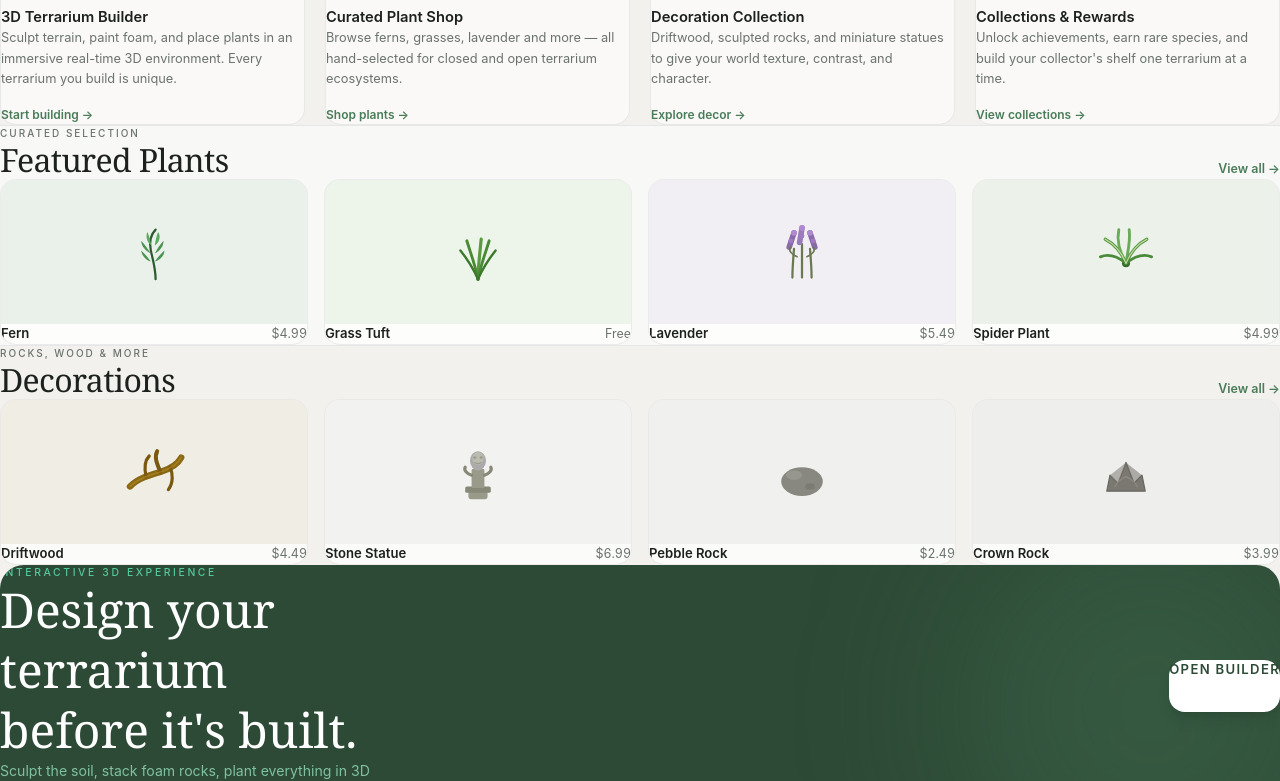
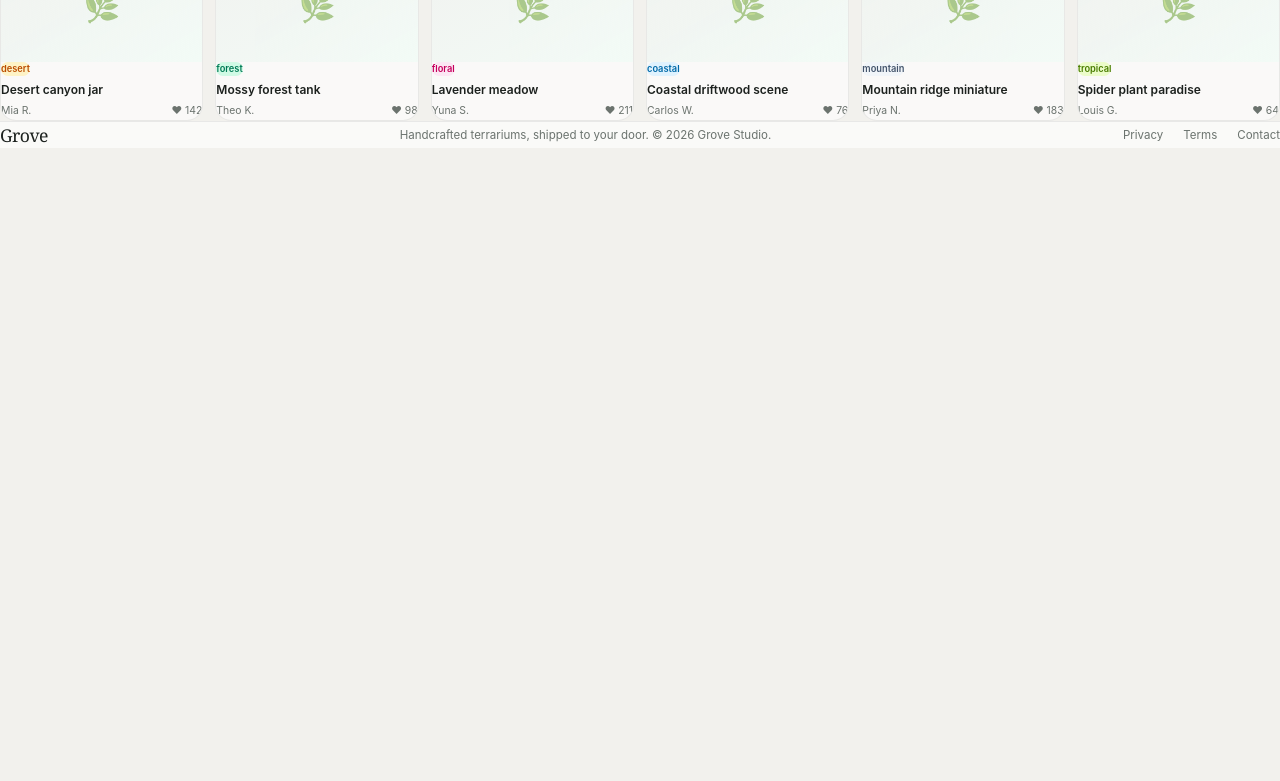
Before and after one commit to zimosi/Grove, a Next.js app: page / in a window 1280 px wide. Shown: the part 840-1621 px from the top of the page. After the commit the page ends 988 px from the top, so only its background shows below. Built offline with nearby package versions, Linux system fonts and the light colour scheme.

Commit message:
Remove feature cards, plant/decor showcase, and builder promo banner from homepage

```diff
--- a/src/app/page.tsx
+++ b/src/app/page.tsx
@@ -1,41 +1,4 @@
 import Link from "next/link";
-import { PLANTS, DECORATIONS } from "@/data/catalog";
-
-// ── Feature cards ────────────────────────────────────────────────────────────
-const FEATURES = [
-  {
-    icon: "🌿",
-    title: "3D Terrarium Builder",
-    body: "Sculpt terrain, paint foam, and place plants in an immersive real-time 3D environment. Every terrarium you build is unique.",
-    href: "/builder",
-    cta: "Start building",
-  },
-  {
-    icon: "🪴",
-    title: "Curated Plant Shop",
-    body: "Browse ferns, grasses, lavender and more — all hand-selected for closed and open terrarium ecosystems.",
-    href: "/plants",
-    cta: "Shop plants",
-  },
-  {
-    icon: "🪨",
-    title: "Decoration Collection",
-    body: "Driftwood, sculpted rocks, and miniature statues to give your world texture, contrast, and character.",
-    href: "/decorations",
-    cta: "Explore decor",
-  },
-  {
-    icon: "🏅",
-    title: "Collections & Rewards",
-    body: "Unlock achievements, earn rare species, and build your collector's shelf one terrarium at a time.",
-    href: "/collections",
-    cta: "View collections",
-  },
-];
-
-// ── Showcase items pulled from catalog ───────────────────────────────────────
-const SHOWCASE_PLANTS = PLANTS.slice(0, 4);
-const SHOWCASE_DECOR  = DECORATIONS.slice(0, 4);
 
 // ── Community posts (placeholder data) ───────────────────────────────────────
 const COMMUNITY_POSTS = [
@@ -56,50 +19,6 @@ const TAG_COLORS: Record<string, string> = {
   tropical: "bg-lime-100 text-lime-700",
 };
 
-// ── Sub-components ────────────────────────────────────────────────────────────
-function CatalogCard({
-  name,
-  color,
-  iconUrl,
-  price,
-  href,
-}: {
-  name: string;
-  color: string;
-  iconUrl?: string;
-  price: number;
-  href: string;
-}) {
-  return (
-    <Link
-      href={href}
-      className="group flex flex-col rounded-2xl border border-grove-border bg-white/70 hover:bg-white hover:border-grove-sage/30 hover:shadow-md transition-all duration-200 overflow-hidden"
-    >
-      {/* Image area */}
-      <div
-        className="h-36 flex items-center justify-center"
-        style={{ backgroundColor: color + "18" }}
-      >
-        {iconUrl ? (
-          <img src={iconUrl} alt={name} className="w-16 h-16 object-contain" draggable={false} />
-        ) : (
-          <div className="w-10 h-10 rounded-full" style={{ backgroundColor: color }} />
-        )}
-      </div>
-      {/* Info */}
-      <div className="px-4 py-3 flex items-center justify-between">
-        <span className="text-[0.82rem] font-semibold text-grove-text group-hover:text-grove-sage transition-colors">
-          {name}
-        </span>
-        <span className="text-[0.78rem] text-grove-muted tabular-nums">
-          {price === 0 ? "Free" : `$${price.toFixed(2)}`}
-        </span>
-      </div>
-    </Link>
-  );
-}
-
-// ── Page ──────────────────────────────────────────────────────────────────────
 export default function HomePage() {
   return (
     <main className="pt-14">
@@ -122,9 +41,7 @@ export default function HomePage() {
         <p className="grove-step-label mb-6 tracking-[0.3em]">Living Terrarium Studio</p>
 
         {/* Main headline */}
-        <h1
-          className="grove-heading text-[clamp(3rem,8vw,6.5rem)] leading-[1.05] max-w-3xl mb-8"
-        >
+        <h1 className="grove-heading text-[clamp(3rem,8vw,6.5rem)] leading-[1.05] max-w-3xl mb-8">
           Build miniature
           <br />
           worlds that breathe.
@@ -160,124 +77,6 @@ export default function HomePage() {
         </div>
       </section>
 
-      {/* ── Feature cards ── */}
-      <section className="max-w-7xl mx-auto px-6 py-24">
-        <p className="grove-step-label text-center mb-3 tracking-[0.25em]">Everything you need</p>
-        <h2 className="grove-heading text-[2.2rem] text-center mb-14">
-          One studio, endless ecosystems
-        </h2>
-        <div className="grid grid-cols-1 sm:grid-cols-2 lg:grid-cols-4 gap-5">
-          {FEATURES.map((f) => (
-            <Link
-              key={f.href}
-              href={f.href}
-              className="group flex flex-col gap-4 p-6 rounded-2xl border border-grove-border bg-white/60 hover:bg-white hover:border-grove-sage/30 hover:shadow-lg transition-all duration-200"
-            >
-              <span className="text-3xl">{f.icon}</span>
-              <div>
-                <h3 className="text-[0.92rem] font-semibold text-grove-text mb-2">{f.title}</h3>
-                <p className="text-[0.8rem] grove-body leading-relaxed">{f.body}</p>
-              </div>
-              <span className="mt-auto text-[0.75rem] font-semibold text-grove-sage group-hover:underline underline-offset-2">
-                {f.cta} →
-              </span>
-            </Link>
-          ))}
-        </div>
-      </section>
-
-      {/* ── Plant showcase ── */}
-      <section className="bg-white/50 border-y border-grove-border py-20 px-6">
-        <div className="max-w-7xl mx-auto">
-          <div className="flex items-end justify-between mb-10">
-            <div>
-              <p className="grove-step-label mb-2 tracking-[0.2em]">Curated selection</p>
-              <h2 className="grove-heading text-[2rem]">Featured Plants</h2>
-            </div>
-            <Link
-              href="/plants"
-              className="text-[0.78rem] font-semibold text-grove-sage hover:underline underline-offset-2"
-            >
-              View all →
-            </Link>
-          </div>
-          <div className="grid grid-cols-2 sm:grid-cols-4 gap-4">
-            {SHOWCASE_PLANTS.map((item) => (
-              <CatalogCard
-                key={item.id}
-                name={item.name}
-                color={item.color}
-                iconUrl={item.iconUrl}
-                price={item.price}
-                href="/plants"
-              />
-            ))}
-          </div>
-        </div>
-      </section>
-
-      {/* ── Decoration showcase ── */}
-      <section className="py-20 px-6">
-        <div className="max-w-7xl mx-auto">
-          <div className="flex items-end justify-between mb-10">
-            <div>
-              <p className="grove-step-label mb-2 tracking-[0.2em]">Rocks, wood &amp; more</p>
-              <h2 className="grove-heading text-[2rem]">Decorations</h2>
-            </div>
-            <Link
-              href="/decorations"
-              className="text-[0.78rem] font-semibold text-grove-sage hover:underline underline-offset-2"
-            >
-              View all →
-            </Link>
-          </div>
-          <div className="grid grid-cols-2 sm:grid-cols-4 gap-4">
-            {SHOWCASE_DECOR.map((item) => (
-              <CatalogCard
-                key={item.id}
-                name={item.name}
-                color={item.color}
-                iconUrl={item.iconUrl}
-                price={item.price}
-                href="/decorations"
-              />
-            ))}
-          </div>
-        </div>
-      </section>
-
-      {/* ── Builder promo banner ── */}
-      <section className="mx-6 mb-16 rounded-3xl bg-grove-accent overflow-hidden relative">
-        <div className="absolute inset-0 pointer-events-none">
-          <div className="absolute top-[-20%] right-[-5%] w-96 h-96 rounded-full bg-grove-sage/30 blur-[80px]" />
-        </div>
-        <div className="relative z-10 flex flex-col md:flex-row items-center justify-between gap-8 px-10 py-14 max-w-7xl mx-auto">
-          <div>
-            <p className="text-[0.65rem] tracking-[0.25em] uppercase text-emerald-300/80 mb-3 font-medium">
-              Interactive 3D experience
-            </p>
-            <h2
-              className="text-[clamp(1.8rem,4vw,3rem)] font-light leading-tight text-white max-w-lg"
-              style={{ fontFamily: "var(--font-display)" }}
-            >
-              Design your terrarium
-              <br />
-              before it's built.
-            </h2>
-            <p className="text-emerald-200/70 text-[0.88rem] mt-4 max-w-sm leading-relaxed">
-              Sculpt the soil, stack foam rocks, plant everything in 3D — then
-              order. We build it exactly as you designed it.
-            </p>
-          </div>
-          <Link
-            href="/builder"
-            className="shrink-0 h-13 px-10 rounded-2xl bg-white text-grove-accent text-[0.82rem] tracking-[0.1em] uppercase font-semibold hover:bg-emerald-50 shadow-lg active:scale-[0.98] transition-all duration-200"
-          >
-            Open Builder
-          </Link>
-        </div>
-      </section>
-
       {/* ── Community teaser ── */}
       <section className="max-w-7xl mx-auto px-6 py-20">
         <div className="flex items-end justify-between mb-10">
@@ -299,7 +98,6 @@ export default function HomePage() {
               href="/communities"
               className="group flex flex-col rounded-2xl border border-grove-border bg-white/60 hover:bg-white hover:border-grove-sage/30 hover:shadow-md transition-all duration-200 overflow-hidden"
             >
-              {/* Placeholder artwork */}
               <div className="h-28 bg-gradient-to-br from-grove-sage/10 to-emerald-50 flex items-center justify-center text-3xl opacity-50 group-hover:opacity-70 transition-opacity">
                 🌿
               </div>
```
